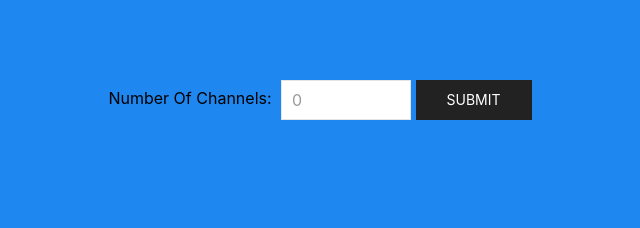
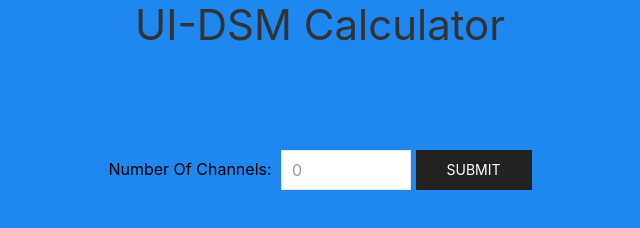
Before and after one commit to macinashutosh/optical, a plain HTML site: page index.html in a window 1280 px wide. Shown: the whole page, without its empty margins (320-960 px from the left). Drawn offline with nearby package versions, Linux system fonts and the light colour scheme.

Commit message:
added-heading

```diff
--- a/index.html
+++ b/index.html
@@ -11,7 +11,7 @@
 	<title>Optical Calculator</title>
 </head>
 <body class="uk-background-primary">
-
+	<h1 class="uk-heading-line uk-text-center"><span>UI-DSM Calculator</span></h1>
 	<div style="margin-top: 10vh;">
 		<div class="uk-margin" uk-margin>
 	        <label style="color: black;margin-right: 5px;">Number Of Channels:</label>
```
